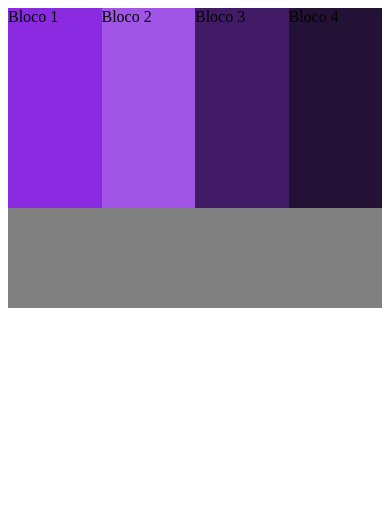
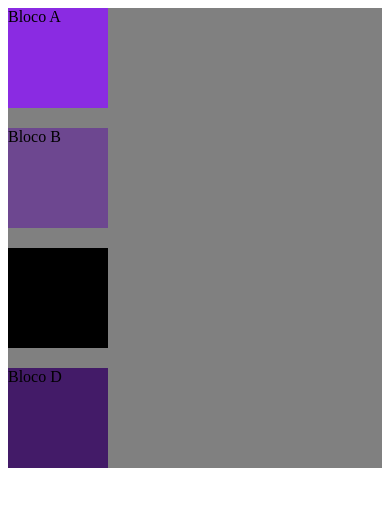
Before and after one commit to reprograma/on23-santander-s3-html-css-responsivo, a plain HTML site: page revisão-sala/index.html in a window 390 px wide. Drawn offline with Linux system fonts and the light colour scheme.

Commit message:
novos codigos e conteudo

```diff
--- /dev/null
+++ b/Exemplo-review/style.css
@@ -0,0 +1,40 @@
+*{
+    margin: 0;
+    padding: 0;
+    font-family: 'Montserrat', sans-serif;
+    background-color: rgb(151, 131, 169);
+}
+h1, p {
+    color: white;
+}
+.icon-rocks{
+    height: 200px;
+    width: 200px;
+    border-radius: 50px;
+}
+.git-icon{
+    height: 30px;
+    width: 30px;
+    padding: 1em;
+
+}
+.link-icon{
+    height: 30px;
+    width: 30px;
+    padding: 1em;
+
+}
+.card{
+    display: flex;
+    flex-direction: column;
+    justify-content:center;
+    align-items: center;
+    padding: 400px;
+}
+
+@media (max-width: 600px){
+    .container{
+        flex-direction:column-reverse;
+    }
+
+}
--- a/exercicios/para-casa/style.css
+++ /dev/null
@@ -1,26 +0,0 @@
-.bloco-1{
-    background-color: rgb(96, 68, 34);
-    width: 100px;
-    height: 100px;
-}
-.bloco-2{
-    background-color: rgb(147, 103, 50);
-    width: 100px;
-    height: 100px;
-}
-.bloco-3{
-    background-color: rgb(183, 104, 9);
-    width: 100px;
-    height: 100px;
-}
-.container{
-    background-color: bisque;
-    display: flex;
-    padding: 10px;
-    flex-direction: row;
-    justify-content:center;
-    align-items:center;
-    height: 300px;
-    row-gap: 10px;
-    column-gap: 30px;
-}
--- a/exercicios/para-sala/style.css
+++ b/exercicios/para-sala/style.css
@@ -4,8 +4,13 @@
     font-family: 'Montserrat', sans-serif;
     background-color: black;
 }
+.container{
+    font-size: 16px;
+}
+
  h1{
     color: rgb(255, 255, 255);
+    font-size: 2em;
 }
 
 p{
@@ -18,11 +23,11 @@ p{
     max-width: 100%;
 }
 
-@media (min-width: 768px) {
+@media (max-width: 800px) {
     h1{
-        color: rgba(249, 4, 4, 0.843);
+        color: rgba(55, 164, 223, 0.843);
     }
     p{
-        font-size: 32px;
+        font-size: 12px;
     }
 }
--- /dev/null
+++ b/material/style.css
@@ -0,0 +1,3 @@
+.caixa-pai{
+    font-size: 2rem;
+}
--- a/revisão-sala/index.html
+++ b/revisão-sala/index.html
@@ -5,14 +5,14 @@
     <meta http-equiv="X-UA-Compatible" content="IE=edge">
     <meta name="viewport" content="width=device-width, initial-scale=1.0">
     <link rel="stylesheet" href="./style.css">
-    <title>Document</title>
+    <title>teste display flex</title>
 </head>
 <body>
     <div class="container">
-        <div class="block-1">Bloco 1</div>
-        <div class="block-2">Bloco 2</div>
-        <div class="block-3">Bloco 3</div>
-        <div class="block-4">Bloco 4</div>
+        <div class="block-1">Bloco A</div>
+        <div class="block-2">Bloco B</div>
+        <div class="block-3">Bloco C</div>
+        <div class="block-4">Bloco D</div>
     </div>
 </body>
 </html>
--- a/revisão-sala/style.css
+++ b/revisão-sala/style.css
@@ -1,4 +1,6 @@
-.block-1{
+/* códigos para entender o flex-box */
+
+/* .block-1{
     background-color: blueviolet;
     height: 200px;
     width: 200px;
@@ -23,4 +25,44 @@
     background-color: grey;
     display: flex;
     height: 300px;
+} */
+/* CÓDIGO DAS CAIXINHAS PARA O FLEXBOX :)  */
+.block-1{
+    width: 100px;
+    height: 100px;
+    background-color: blueviolet;
+
 }
+.block-2{
+    width: 100px;
+    height: 100px;
+    background-color: rgb(109, 71, 144);
+}
+.block-3{
+    width: 100px;
+    height: 100px;
+    background-color: rgb(34, 7, 59);
+}
+.block-4{
+    width: 100px;
+    height: 100px;
+    background-color: rgb(67, 27, 104);
+}
+.container{
+    background-color: gray;
+    display: flex;
+    flex-direction:row;
+    justify-content: space-around;
+
+
+}
+
+@media (max-width:500px){
+    .container{
+        flex-direction: column;
+        gap: 20px;
+    }
+    .block-3{
+        background-color: black;
+    }
+}
```
Also changed, not shown: Exemplo-review/index.html (added, +27 -0 lines), material/index.html (renamed from exercicios/para-casa/index.html, +5 -6 lines), assets/display-flex.gif (deleted), assets/display-position.png (deleted), assets/git-icon.png (added), assets/linkedin-icon.png (added), 2 other files.
